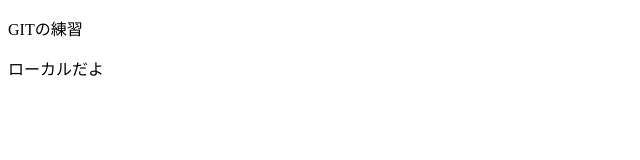
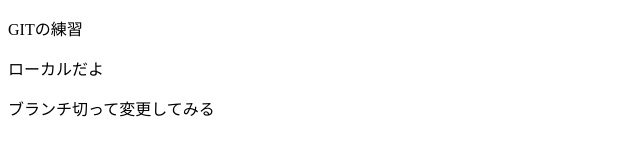
Before and after one commit to sundy45/git_practice, a plain HTML site: page index.html in a window 1280 px wide. Shown: the whole page, without its empty margins (0-640 px from the left). Drawn offline with Linux system fonts and the light colour scheme.

Commit message:
ブランチ切って変更

```diff
--- a/index.html
+++ b/index.html
@@ -8,6 +8,6 @@
 <body>
   <p>GITの練習</p>
   <p>ローカルだよ</p>
-
+  <p>ブランチ切って変更してみる</p>
 </body>
 </html>
```
